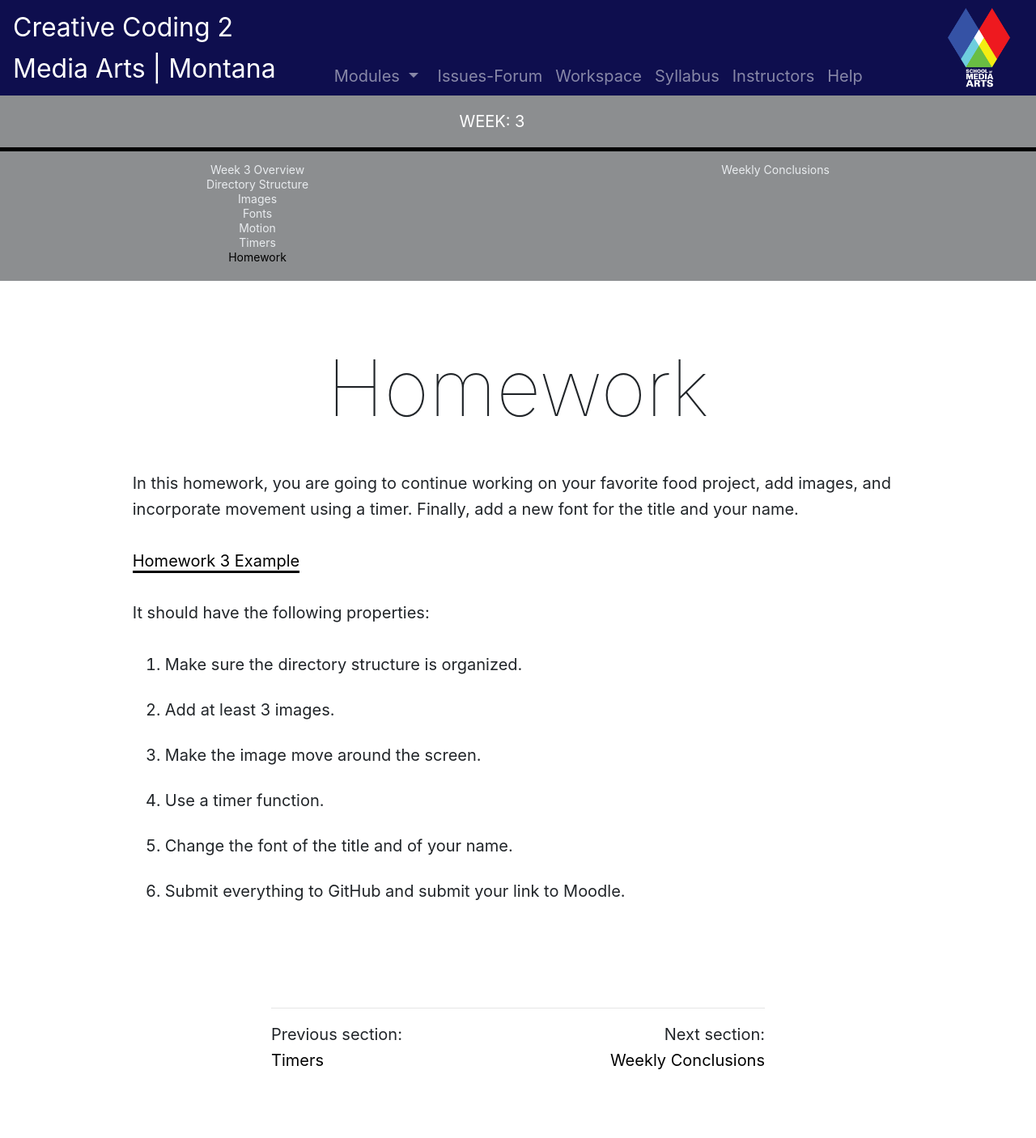
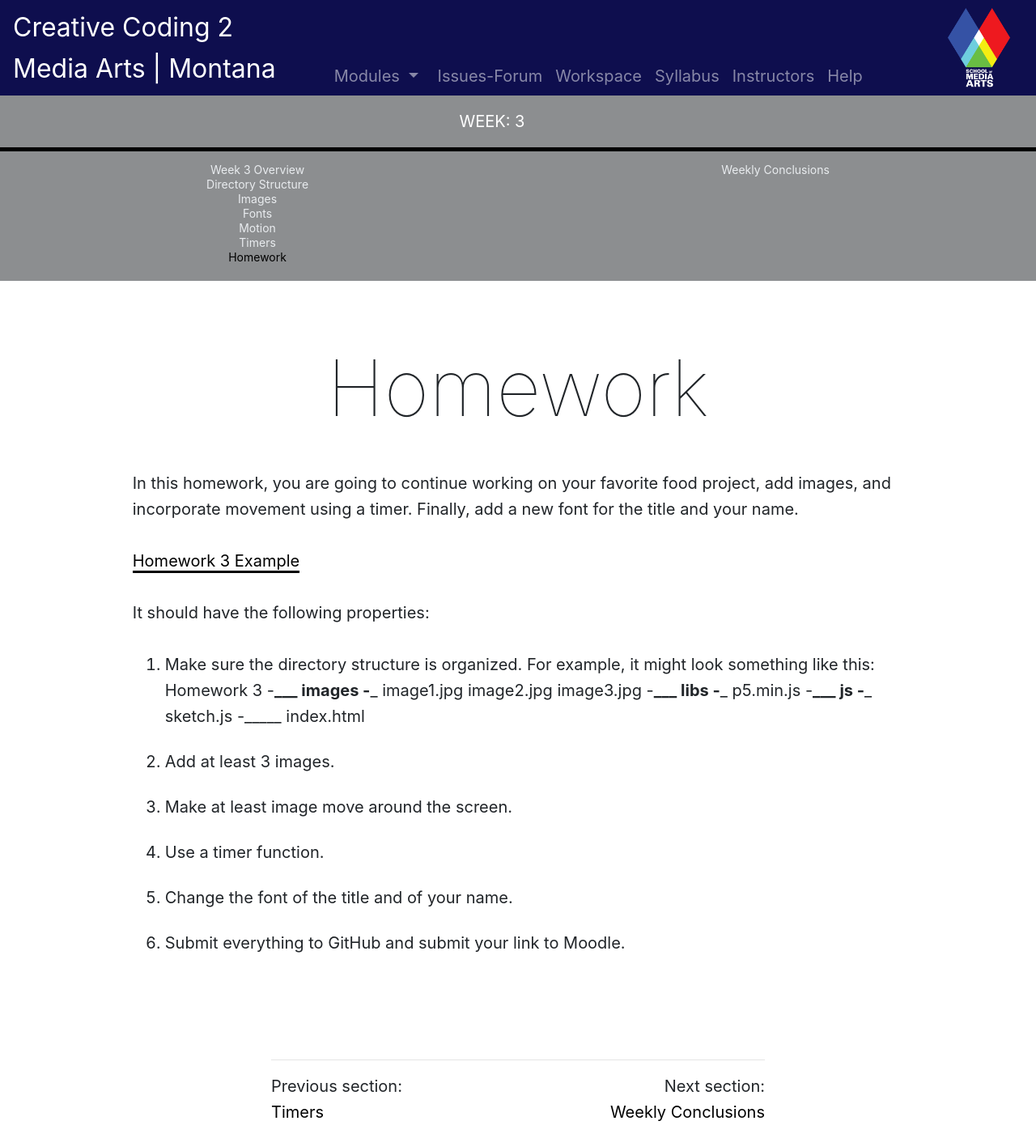
Before and after one commit to Montana-Media-Arts/220-creative-coding2-Spring2023, a Jekyll site: the page built from modules/week-3/_posts/2010-01-01-homework.md, in a window 1280 px wide. Shown: the whole page at 81% size. Built offline with Jekyll 4.4.1, drawn with Linux system fonts in a browser that asks for light colours; nearby versions of some CDN libraries; comment, search, counter and statistics services are not loaded; before the commit the page ends 1342 px from its top, so only the background shows below that.

Commit message:
Update 2010-01-01-homework.md

```diff
--- a/modules/week-3/_posts/2010-01-01-homework.md
+++ b/modules/week-3/_posts/2010-01-01-homework.md
@@ -12,8 +12,26 @@ In this homework, you are going to continue working on your favorite food projec
 
 It should have the following properties:
 1.	Make sure the directory structure is organized.
+    For example, it might look something like this:
+    Homework 3
+    -_____
+          images
+          -___
+              image1.jpg
+              image2.jpg
+              image3.jpg
+    -_____
+          libs
+          -___
+              p5.min.js
+    -_____
+          js
+          -___
+              sketch.js
+    -_____
+          index.html
 2.	Add at least 3 images.
-3.	Make the image move around the screen.
+3.	Make at least image move around the screen.
 4.  Use a timer function.
 5.	Change the font of the title and of your name.
 6.  Submit everything to GitHub and submit your link to Moodle.
```
